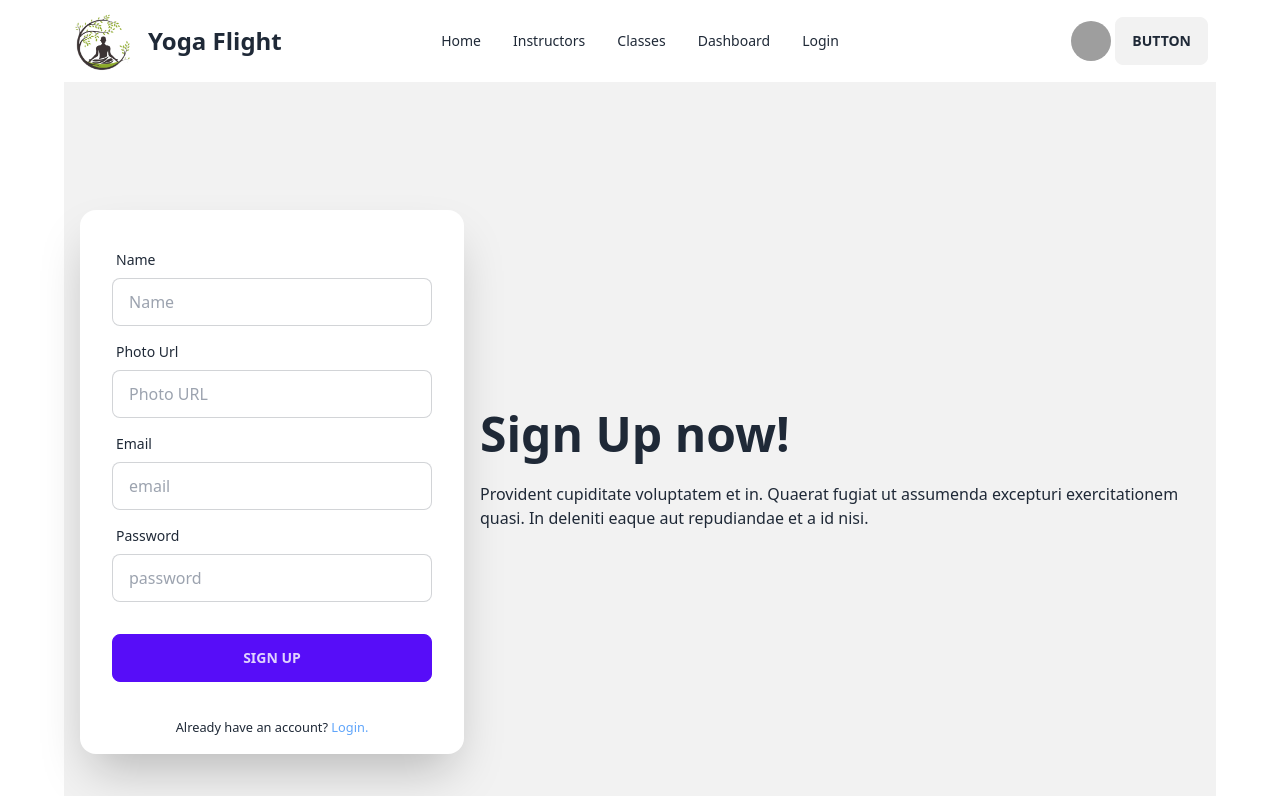
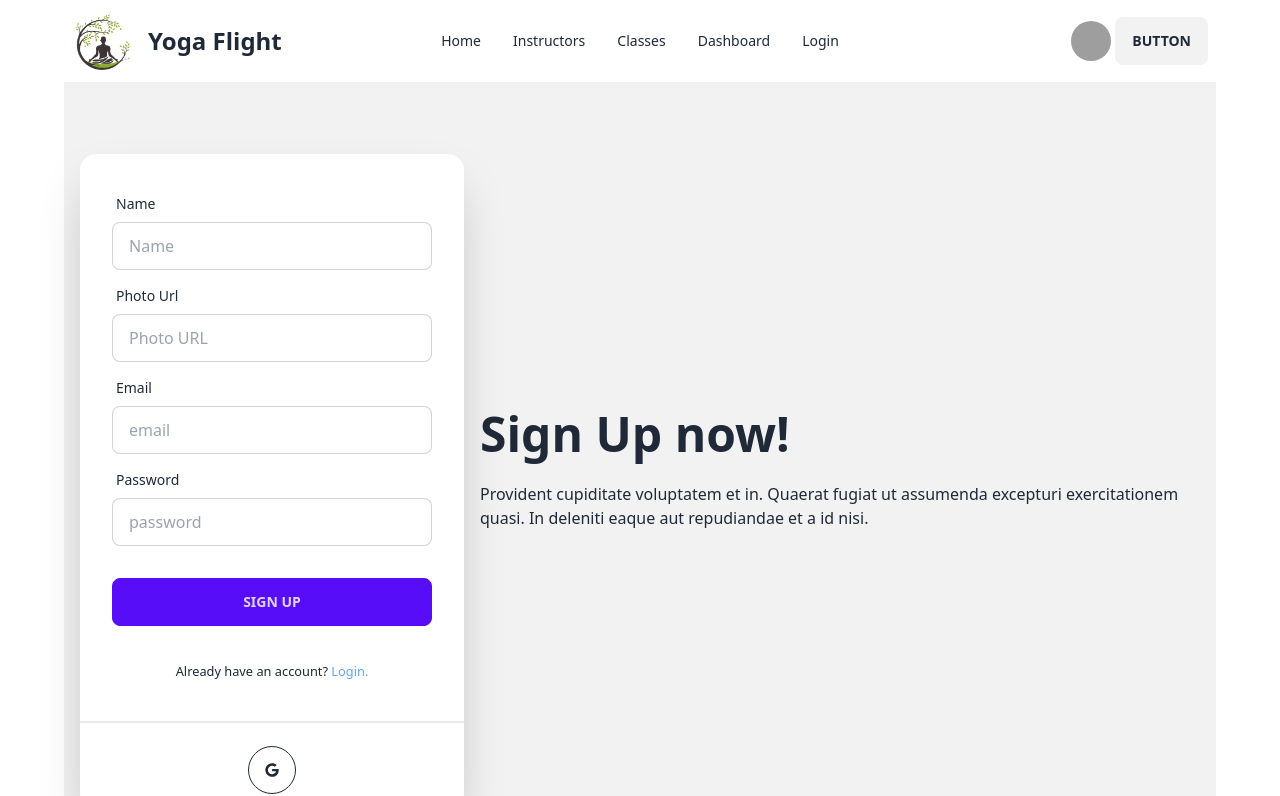
Before and after one commit to ImranSarkerWeb/yoga-flight-school, a React (Vite) app: page /signup in a window 1280 px wide. Shown: the top 796 px of the page. Built offline with nearby package versions, Linux system fonts and the light colour scheme; grey boxes are pictures that could not be loaded.

Commit message:
social Login added

```diff
--- a/package.json
+++ b/package.json
@@ -14,6 +14,7 @@
     "match-sorter": "^6.3.1",
     "react": "^18.2.0",
     "react-dom": "^18.2.0",
+    "react-icons": "^4.9.0",
     "react-loader-spinner": "^5.3.4",
     "react-router-dom": "^6.11.2",
     "sort-by": "^1.2.0"
--- /dev/null
+++ b/src/components/SocialLogin/SocialLogin.jsx
@@ -0,0 +1,20 @@
+import { FaGoogle } from "react-icons/fa";
+
+const SocialLogin = () => {
+  const handleGoogleSignIn = () => {};
+  return (
+    <div>
+      <div className="divider"></div>
+      <div className="w-full text-center my-4">
+        <button
+          onClick={handleGoogleSignIn}
+          className="btn btn-circle btn-outline"
+        >
+          <FaGoogle></FaGoogle>
+        </button>
+      </div>
+    </div>
+  );
+};
+
+export default SocialLogin;
--- a/src/pages/Login/Login.jsx
+++ b/src/pages/Login/Login.jsx
@@ -1,4 +1,5 @@
 import { Link } from "react-router-dom";
+import SocialLogin from "../../components/SocialLogin/SocialLogin";
 
 const Login = () => {
   const handleLogin = (e) => {
@@ -65,6 +66,7 @@ const Login = () => {
               </Link>
             </small>
           </p>
+          <SocialLogin></SocialLogin>
         </div>
       </div>
     </div>
--- a/src/pages/SignUp/SignUp.jsx
+++ b/src/pages/SignUp/SignUp.jsx
@@ -1,4 +1,5 @@
 import { Link } from "react-router-dom";
+import SocialLogin from "../../components/SocialLogin/SocialLogin";
 
 const SignUp = () => {
   const handleSignUp = (e) => {
@@ -83,6 +84,7 @@ const SignUp = () => {
               </Link>
             </small>
           </p>
+          <SocialLogin></SocialLogin>
         </div>
       </div>
     </div>
```
Also changed, not shown: 1 other file (tests, documents, lock files or other folders).
